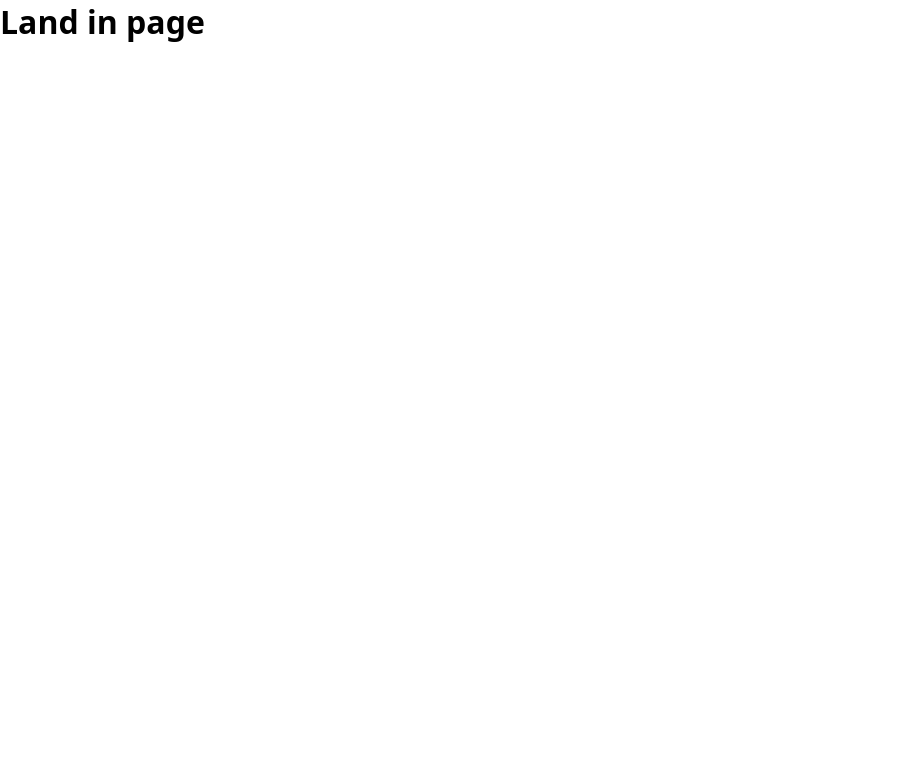
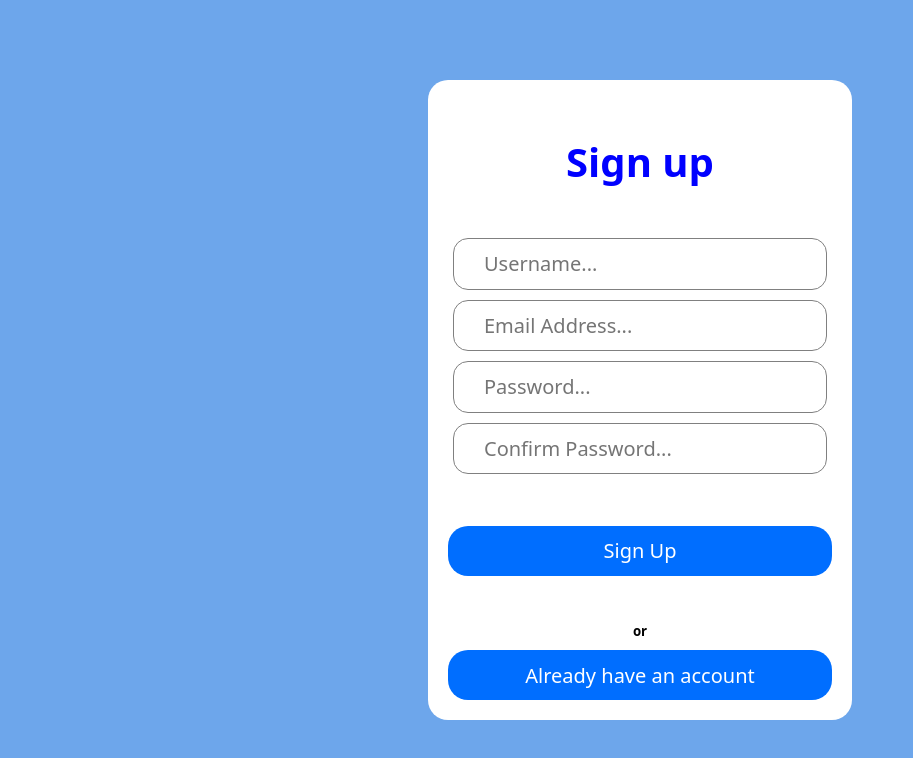
Before and after one commit to cubenx3-web/tfdemo-front, a React (Vite) app: page / in a window 1280 px wide. Shown: the top 758 px of the page, without its empty margins (0-913 px from the left). Built offline with nearby package versions, Linux system fonts and the light colour scheme.

Commit message:
semi complete login & sign-up page

```diff
--- a/src/App.tsx
+++ b/src/App.tsx
@@ -1,6 +1,6 @@
-import './App.css'
 import {Route, Routes } from 'react-router-dom'
 import SignUpPage from './pages/sign-upPage/SignUpPage'
+import LoginPage from './pages/loginPage/LoginPage'
 
 function App() {
 
@@ -8,11 +8,18 @@ function App() {
     <>
       <Routes>
 
-        <Route path='/' element={ <h1>Land in page</h1> }/>
+        <Route path='/' element={
+
+           <div className='page sign-up-page'>
+              <SignUpPage/>
+           </div>
+
+        }/>
 
         <Route path='/login' element={
 
-            <div className='page'>
+            <div className='page login-page'>
+              <LoginPage/>
             </div>
 
         }/>
@@ -20,7 +27,7 @@ function App() {
 
         <Route path='/sign-up' element={
 
-           <div className='page'>
+           <div className='page sign-up-page'>
               <SignUpPage/>
            </div>
 
--- /dev/null
+++ b/src/components/PopMsg.css
@@ -0,0 +1,44 @@
+.pop-msg-container{
+    position: absolute;
+    padding: 10px;
+    border-radius: 10px;
+    background: rgba(255, 255, 255, 0.759);
+    top:80%;
+    left:50%;
+    opacity: 0;
+    transform: translate(100%, 20%);
+    color: red;
+    border: 2px solid red;
+    box-shadow: 0 0 10px rgb(255, 47, 47);
+    justify-content: center;
+    align-items: center;
+    transition: all 0.3s linear;
+}
+
+.pop-msg-container.show{
+     animation: pop-msg 3s ease forwards;
+}
+
+
+@keyframes pop-msg {
+    0%{
+        transform: translate(100%, 50%);
+        opacity: 0;
+    }
+
+    10%{
+        transform: translate(0%, 50%);
+        opacity: 1;
+    }
+
+    80%{
+        transform: translate(0%, 50%);
+        opacity: 1;
+    }
+
+    100%{
+        transform: translate(100%, 50%);
+        opacity:0;
+
+    }
+}
--- /dev/null
+++ b/src/components/PopMsg.tsx
@@ -0,0 +1,18 @@
+import "./PopMsg.css"
+
+type Props = {
+    show:boolean;
+}
+
+function PopMsg({ show }:Props){
+
+
+    return(
+        <div className={`pop-msg-container ${(show)?"show":""}`}>
+            <h4>missing input</h4>
+        </div>
+    )
+
+}
+
+export default PopMsg;
--- a/src/index.css
+++ b/src/index.css
@@ -17,9 +17,16 @@
 .page{
   height: var(--page-height);
   width: var(--page-width);
-  background-color: rgb(109, 166, 235);
   display:flex;
   flex-direction: column;
   align-items: center;
   justify-content: center;
 }
+
+.sign-up-page{
+  background-color: rgb(109, 166, 235);
+}
+
+.login-page{
+  background-color: rgb(109, 166, 235);
+}
--- /dev/null
+++ b/src/pages/loginPage/LoginPage.css
@@ -0,0 +1,89 @@
+.login-form{
+    background: rgb(255, 255, 255);
+    min-width: 30%;
+    width: 300px;
+    height: 60%;
+    padding: 20px;
+    border-radius: 20px;
+    display:grid;
+    gap: 10px;
+    grid-template-rows: 1fr 2fr 1fr;
+    transform-origin: 50% 50%;
+    transition: width 0.5s ease-out;
+}
+
+@media screen and (max-width: 530px) {
+    .login-form{
+        width: 80%;
+        max-width: 100%;
+    }
+}
+
+.login-head{
+    display: flex;
+    flex-direction: column;
+    align-items: Center;
+    justify-content: center;
+}
+
+.login-head{
+    color: blue;
+    font-size: 40px;
+}
+
+.login-inputs{
+    display:grid;
+    max-width: 100%;
+    grid-template-rows: (auto,4fr);
+    gap: 10px;
+    padding: 5px;
+}
+
+.login-input{
+    border: 1px solid grey;
+    border-radius: 15px ;
+    max-width: 100%;
+    padding: 10px;
+    padding-left: 30px;
+    font-size: 20px;
+}
+
+.login-input:focus{
+    box-shadow: 0px 0px 5px rgb(28, 102, 232);
+    outline:none;
+    border:none;
+}
+
+.login-submit{
+    display: flex;
+    align-items: center;
+    justify-content: center;
+}
+
+.login-btn, .reg-btn{
+    padding: 10px;
+    font-size: 20px;
+    font-weight: 500;
+    height: 50px;
+    border-radius: 1em;
+    width: 100%;
+    color: white;
+    border: none;
+    background-color: rgb(0, 110, 255);
+    display: flex;
+    align-items: center;
+    justify-content: center;
+}
+
+.login-btn:hover, .reg-btn:hover{
+    background-color: rgb(5, 81, 180);
+}
+
+.login-btn:active, .reg-btn:active{
+    background-color: rgb(97, 155, 230);
+}
+
+
+h5{
+    text-align: center;
+}
--- /dev/null
+++ b/src/pages/loginPage/LoginPage.tsx
@@ -0,0 +1,106 @@
+import { useState } from "react";
+import "./LoginPage.css";
+import PopMsg from "../../components/PopMsg";
+import {useNavigate } from "react-router-dom";
+
+function LoginPage(){
+
+    const navigate = useNavigate();
+    const [email, setEmail] = useState<string>("");
+    const [password, setPassword] = useState<string>("");
+    const [isEmpty, setIsEmpty] = useState<boolean>(false)
+
+
+    function inputHandler(event : React.ChangeEvent<HTMLInputElement>){
+
+        (event.target.name === "email")?
+        setEmail(event.target.value)
+        :null;
+
+        (event.target.name === "password")?
+        setPassword(event.target.value)
+        :null;
+
+        setIsEmpty(false);
+
+    }
+
+    function onSubmit(){
+        (!checkIsEmpty())?console.log(email, password): null;
+    }
+
+    function checkIsEmpty(){
+
+      let result:boolean = (email==="" || password ==="")? true : false;
+      if(result){
+        setIsEmpty(false);
+        setTimeout(()=>{
+            setIsEmpty(true)
+        }, 1);
+
+      }
+      return result;
+    }
+
+    return (
+
+        <>
+            <div className="login-form">
+                <div className="login-head">
+                  <h1 className="login-head">Login</h1>
+                </div>
+
+                <div className="login-inputs">
+
+                    <input
+                    type="email"
+                    name="email"
+                    className="login-input"
+                    placeholder="Email Address..."
+                    onChange={inputHandler}
+                    value={email}
+                    />
+                    <input
+                    type="password"
+                    name="password"
+                    className="login-input"
+                    placeholder="Password..."
+                    onChange={inputHandler}
+                    value={password}
+                    />
+
+                </div>
+
+                <div className="login-submit">
+                    <button className="login-btn" onClick={onSubmit}>
+                        Login
+                    </button>
+                </div>
+
+                <div>
+                    <h5>
+                        or
+                    </h5>
+                </div>
+
+                <div>
+                    <button className="reg-btn" onClick={() => (navigate("/sign-up"))}>
+                        register
+                    </button>
+                </div>
+
+
+
+            </div>
+
+            <PopMsg show={isEmpty}/>
+
+        </>
+
+
+    )
+
+}
+
+
+export default LoginPage;
--- a/src/pages/sign-upPage/SignUpPage.css
+++ b/src/pages/sign-upPage/SignUpPage.css
@@ -2,15 +2,15 @@
 .sign-up-form{
     background: rgb(255, 255, 255);
     min-width: 30%;
-    width: 400px;
-    height: 80%;
-    padding: 10px;
+    width: 300px;
+    height: 75%;
+    padding: 20px;
     border-radius: 20px;
     display:grid;
     gap: 10px;
-    grid-template-rows: 1.5fr 4fr 1fr;
+    grid-template-rows: 1fr 2fr 1fr;
     transform-origin: 50% 50%;
-    transition: width 1s ease-out;
+    transition: width 0.5s ease-out;
 }
 
 @media screen and (max-width: 530px) {
@@ -20,7 +20,6 @@
     }
 
 }
-
 
 
 .sign-up-head{
@@ -44,7 +43,7 @@
 
 .sign-up-input{
     border: 1px solid grey;
-    border-radius: 20px ;
+    border-radius: 15px ;
     max-width: 100%;
     padding: 10px;
     padding-left: 30px;
@@ -63,22 +62,25 @@
     justify-content: center;
 }
 
-.sign-up-btn{
+.sign-up-btn, .login-btn{
     padding: 10px;
     font-size: 20px;
     font-weight: 500;
-    height: 80%;
+    height: 50px;
     border-radius: 1em;
     width: 100%;
     color: white;
     border: none;
     background-color: rgb(0, 110, 255);
+    display: flex;
+    align-items: center;
+    justify-content: center;
 }
 
-.sign-up-btn:hover{
+.sign-up-btn:hover, .login-btn:hover{
     background-color: rgb(5, 81, 180);
 }
 
-.sign-up-btn:active{
+.sign-up-btn:active, .login-btn:active{
     background-color: rgb(97, 155, 230);
 }
--- a/src/pages/sign-upPage/SignUpPage.tsx
+++ b/src/pages/sign-upPage/SignUpPage.tsx
@@ -1,11 +1,62 @@
-
+import { useState } from "react";
 import "./SignUpPage.css"
+import { useNavigate } from "react-router";
+import PopMsg from "../../components/PopMsg";
 
 function SignUpPage(){
 
+    const [username, setUsername] = useState<string>("");
+    const [email, setEmail] = useState<string>("");
+    const [password, setPassword] = useState<string>("");
+    const [confirmPass, setConfirmPass] = useState<string>();
+    const [isEmpty, setIsEmpty] = useState<boolean>(false)
+    const navigate = useNavigate();
+
+    function inputHandler(event : React.ChangeEvent<HTMLInputElement>){
+        (event.target.name === "username")?
+        setUsername(event.target.value)
+        :null;
+
+        (event.target.name === "email")?
+        setEmail(event.target.value)
+        :null;
+
+        (event.target.name === "password")?
+        setPassword(event.target.value)
+        :null;
+
+        (event.target.name === "confirmPass")?
+        setConfirmPass(event.target.value)
+        :null;
+
+        setIsEmpty(false)
+
+    }
+
+    function submitHandler(){
+
+        (!checkIsEmpty()) ? console.log(username, email, password, confirmPass) : null;
+
+    }
+
+    function checkIsEmpty(){
+
+      let result:boolean = (username=="" || email==="" || password ==="" || confirmPass==="")? true : false;
+      if(result){
+        setIsEmpty(false);
+        setTimeout(()=>{
+            setIsEmpty(true)
+        }, 1);
+
+      }
+      return result;
+    }
+
+
     return (
 
-        <div className="sign-up-form">
+        <>
+            <div className="sign-up-form">
                 <div className="sign-up-head">
                   <h1 className="sign-head"> Sign up</h1>
                 </div>
@@ -13,39 +64,61 @@ function SignUpPage(){
                 <div className="sign-up-inputs">
                     <input
                     type="text"
+                    name="username"
                     className="sign-up-input"
                     placeholder="Username..."
-                    value={""}
+                    onChange={inputHandler}
+                    value={username}
                     />
                     <input
                     type="email"
+                    name="email"
                     className="sign-up-input"
                     placeholder="Email Address..."
-                    value={""}
-                    />
-                    <input
-                    type="passowrd"
-                    className="sign-up-input"
-                    placeholder="Password..."
-                    value={""}
+                    onChange={inputHandler}
+                    value={email}
                     />
                     <input
                     type="password"
+                    name="password"
+                    className="sign-up-input"
+                    placeholder="Password..."
+                    onChange={inputHandler}
+                    value={password}
+                    />
+                    <input
+                    type="password"
+                    name="confirmPass"
                     className="sign-up-input"
                     placeholder="Confirm Password..."
-                    value={""}
+                    onChange={inputHandler}
+                    value={confirmPass}
                     />
                 </div>
 
                 <div className="sign-up-submit">
-                    <button className="sign-up-btn">
-                        Sign up
+                    <button className="sign-up-btn" onClick={submitHandler}>
+                        Sign Up
                     </button>
                 </div>
 
+                <div>
+                    <h5>
+                        or
+                    </h5>
+                </div>
 
+                <div >
+                    <button className="login-btn" onClick={() => (navigate("/login"))}>
+                        Already have an account
+                    </button>
+                </div>
 
             </div>
+
+            <PopMsg show={isEmpty}/>
+
+        </>
 
     )
 
```
Also changed, not shown: src/App.css (deleted).
